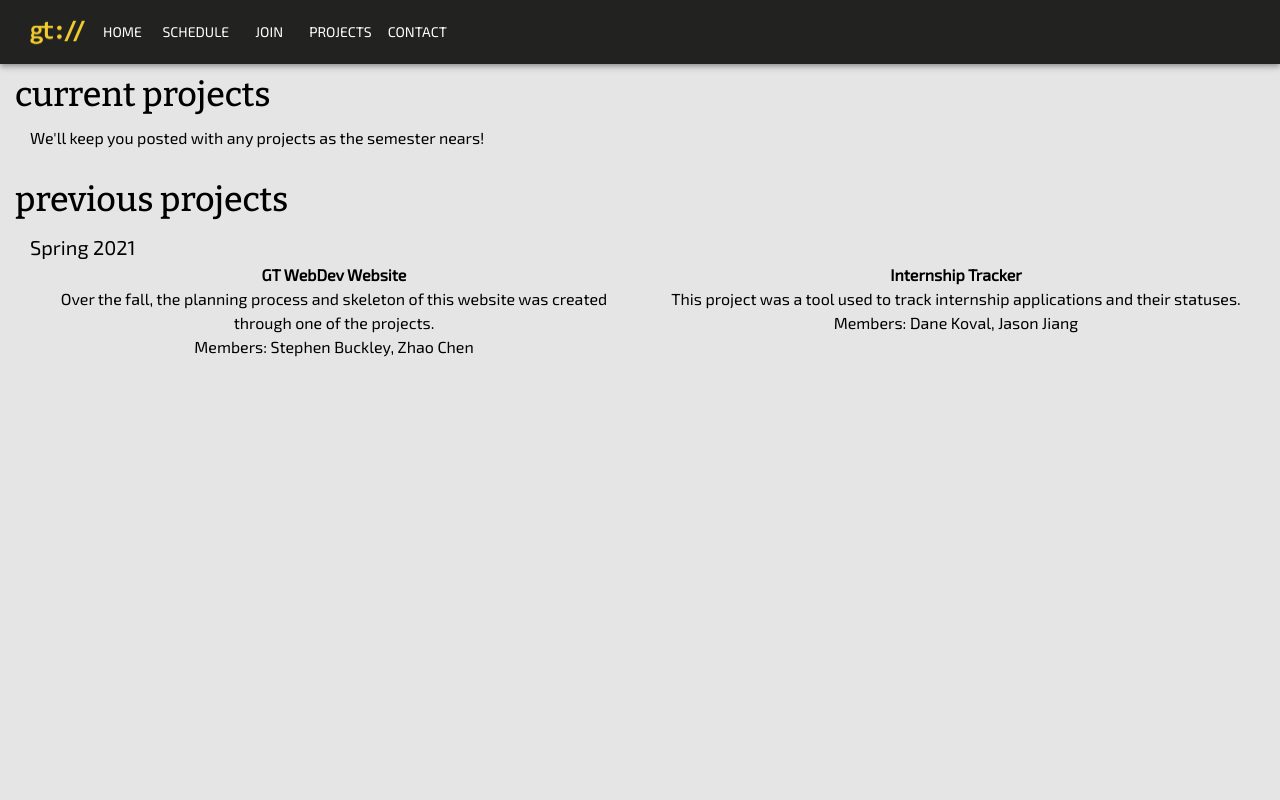
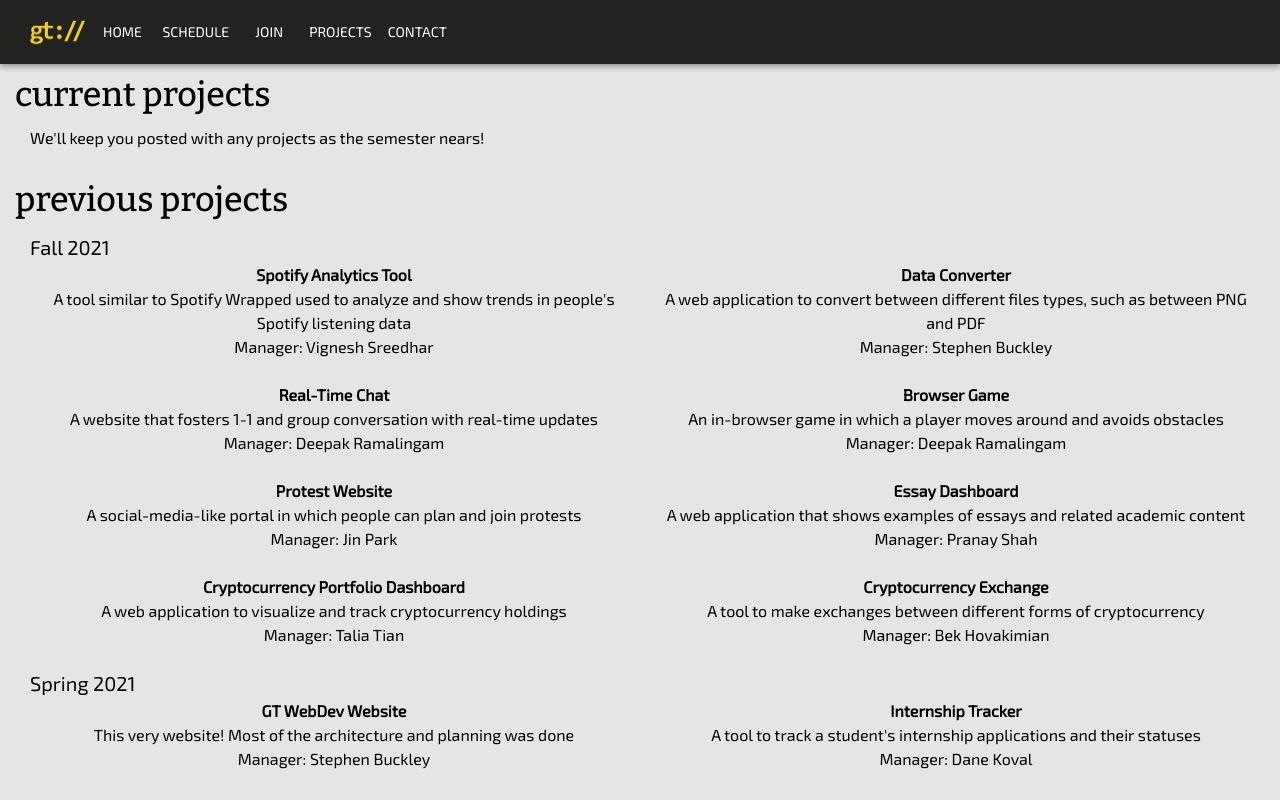
Before and after one commit to nicodemota/gt-webdev-website, a Next.js app: page /projects in a window 1280 px wide. Built offline with nearby package versions, Linux system fonts and the light colour scheme.

Commit message:
Update project information

```diff
--- a/data/projectData.js
+++ b/data/projectData.js
@@ -1,17 +1,72 @@
 let currentData = "We'll keep you posted with any projects as the semester nears!";
 
 let previousData = [
+    {
+        "semester": "Fall 2021",
+        "projects": [
+            {
+                "name": "Spotify Analytics Tool",
+                "description": "A tool similar to Spotify Wrapped used to analyze and show trends in people's Spotify listening data",
+                "manager": "Vignesh Sreedhar",
+                "members": []
+            },
+            {
+                "name": "Data Converter",
+                "description": "A web application to convert between different files types, such as between PNG and PDF",
+                "manager": "Stephen Buckley",
+                "members": []
+            },
+            {
+                "name": "Real-Time Chat",
+                "description": "A website that fosters 1-1 and group conversation with real-time updates",
+                "manager": "Deepak Ramalingam",
+                "members": []
+            },
+            {
+                "name": "Browser Game",
+                "description": "An in-browser game in which a player moves around and avoids obstacles",
+                "manager": "Deepak Ramalingam",
+                "members": []
+            },
+            {
+                "name": "Protest Website",
+                "description": "A social-media-like portal in which people can plan and join protests",
+                "manager": "Jin Park",
+                "members": []
+            },
+            {
+                "name": "Essay Dashboard",
+                "description": "A web application that shows examples of essays and related academic content",
+                "manager": "Pranay Shah",
+                "members": []
+            },
+            {
+                "name": "Cryptocurrency Portfolio Dashboard",
+                "description": "A web application to visualize and track cryptocurrency holdings",
+                "manager": "Talia Tian",
+                "members": []
+            },
+            {
+                "name": "Cryptocurrency Exchange",
+                "description": "A tool to make exchanges between different forms of cryptocurrency",
+                "manager": "Bek Hovakimian",
+                "members": []
+            }
+        ]
+    },
     {
         "semester": "Spring 2021",
         "projects": [
             {
                 "name": "GT WebDev Website",
-                "description": "Over the fall, the planning process and skeleton of this website was created through one of the projects.",
+                "description": "This very website! Most of the architecture and planning was done",
+                "manager": "Stephen Buckley",
                 "members": ["Stephen Buckley", "Zhao Chen"]
             },
             {
                 "name": "Internship Tracker",
-                "description": "This project was a tool used to track internship applications and their statuses.",
+                "description": "A tool to track a student's internship applications and their statuses",
+                "manager": "Dane Koval",
                 "members": ["Dane Koval", "Jason Jiang"]
             }
         ]
--- a/pages/index.js
+++ b/pages/index.js
@@ -48,9 +48,6 @@ class IntroBox extends Component {
               <Typography variant="h1" className="mainTitle">gt webdev</Typography>
               <Typography variant="body1">
                   { slogan }
-              </Typography>
-              <Typography variant="body2">
-                  (Under Construction)
               </Typography>
           </div>
       );
--- a/pages/projects.js
+++ b/pages/projects.js
@@ -48,7 +48,8 @@ class PreviousProjects extends Component {
                             <Typography variant="h6">{semester.semester}</Typography>
                             <Grid container spacing={3}>
                                 {semester.projects.map(project => (
-                                    <Project name={project.name} description={project.description} members={project.members} />
+                                    <Project name={project.name} description={project.description}
+                                      members={project.members} manager={project.manager} />
                                 ))}
                             </Grid>
                         </div>
@@ -64,6 +65,7 @@ class Project extends Component {
         this.state = {
             "name": this.props.name,
             "description": this.props.description,
+            "manager": this.props.manager,
             "members": this.props.members
         }
     }
@@ -74,7 +76,8 @@ class Project extends Component {
                 <div className="tab">
                     <Typography variant="body1"><b>{this.state.name}</b></Typography>
                     <Typography variant="body1">{this.state.description}</Typography>
-                    <Typography variant="body1">Members: {memberList}</Typography>
+                    <Typography variant="body1">Manager: {this.state.manager}</Typography>
+                    {/* <Typography variant="body1">Members: {memberList}</Typography> */}
                 </div>
             </Grid>
         );
```
